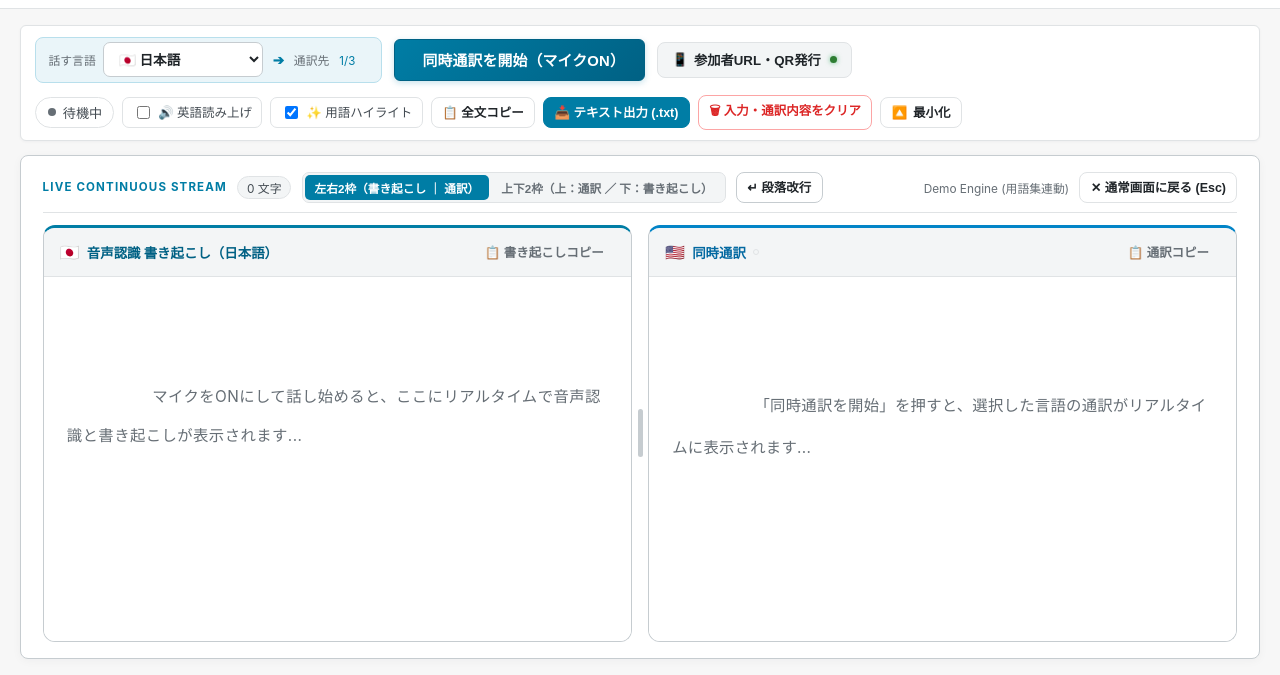
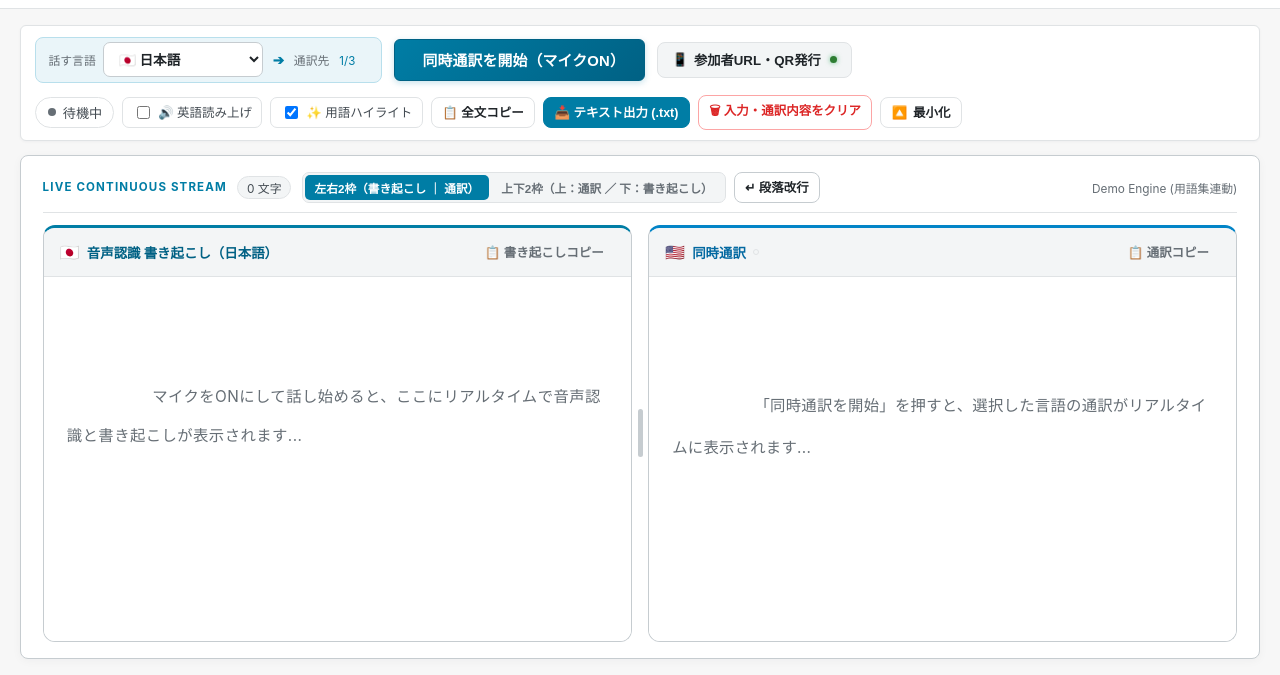
Before and after one commit to kmats1014/lds-interpret, a website: page index.html in a window 1280 px wide. Shown: the part 125-800 px from the top of the page. Drawn offline with Linux system fonts and the light colour scheme.

Commit message:
Keep paragraph break beside layout tabs and hide exit-projector button outside projector mode

```diff
--- a/index.html
+++ b/index.html
@@ -190,6 +190,7 @@
           <div class="stage-header-left">
             <span class="stage-tag">LIVE CONTINUOUS STREAM</span>
             <span class="history-count-badge" id="historyCountLabel">0 文字</span>
+            <div class="stage-layout-actions">
               <div class="stream-layout-tabs" id="streamLayoutTabs" role="group" aria-label="2つの枠の配置切替">
                 <button type="button" class="layout-tab active" data-layout="horizontal" title="左に書き起こし枠、右に通訳枠を並べて表示します">
                   左右2枠（書き起こし ｜ 通訳）
@@ -201,6 +202,7 @@
               <button type="button" id="insertParagraphBtn" class="btn btn-compact btn-outline" title="書き起こしと通訳の文章に段落の改行を入れます">
                 ↵ 段落改行
               </button>
+            </div>
           </div>
           <div class="stage-header-right">
             <span class="stage-model-info" id="stageModelInfo">Demo Engine (用語集連動)</span>
--- a/styles.css
+++ b/styles.css
@@ -363,7 +363,7 @@ body.projector-mode .live-stage {
   border-color: var(--border-strong);
 }
 
-.exit-projector-only {
+body:not(.projector-mode) .exit-projector-only {
   display: none;
 }
 
@@ -601,6 +601,18 @@ body.compact-mode .btn-toggle-compact {
   background: var(--bg-elevated);
   border: 1px solid var(--border-subtle);
   color: var(--text-secondary);
+}
+
+.stage-layout-actions {
+  display: inline-flex;
+  align-items: center;
+  gap: 0.5rem;
+  flex-wrap: nowrap;
+}
+
+#insertParagraphBtn {
+  white-space: nowrap;
+  flex-shrink: 0;
 }
 
 .stream-layout-tabs {
```
Lines whose indentation alone changed are shown as unchanged.
